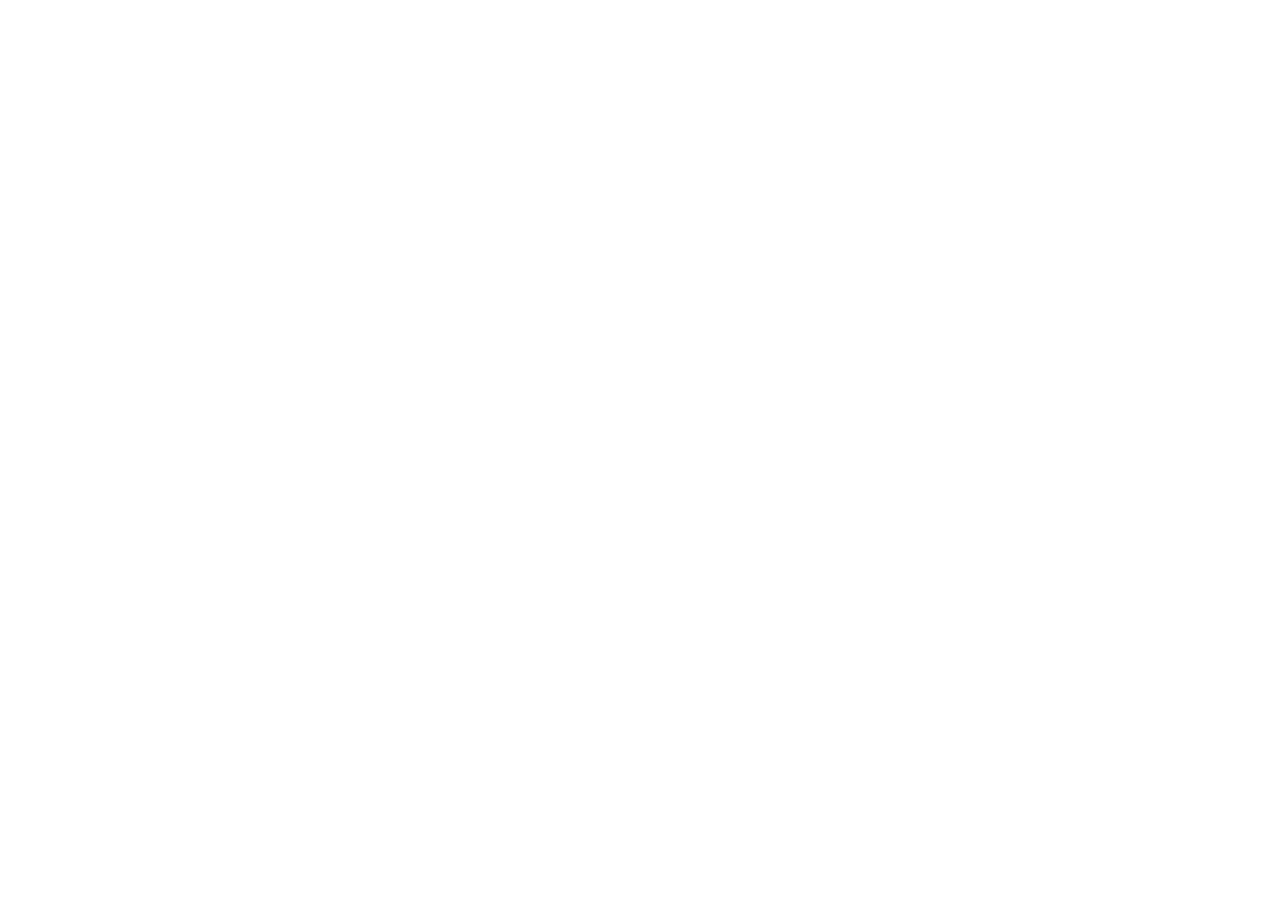
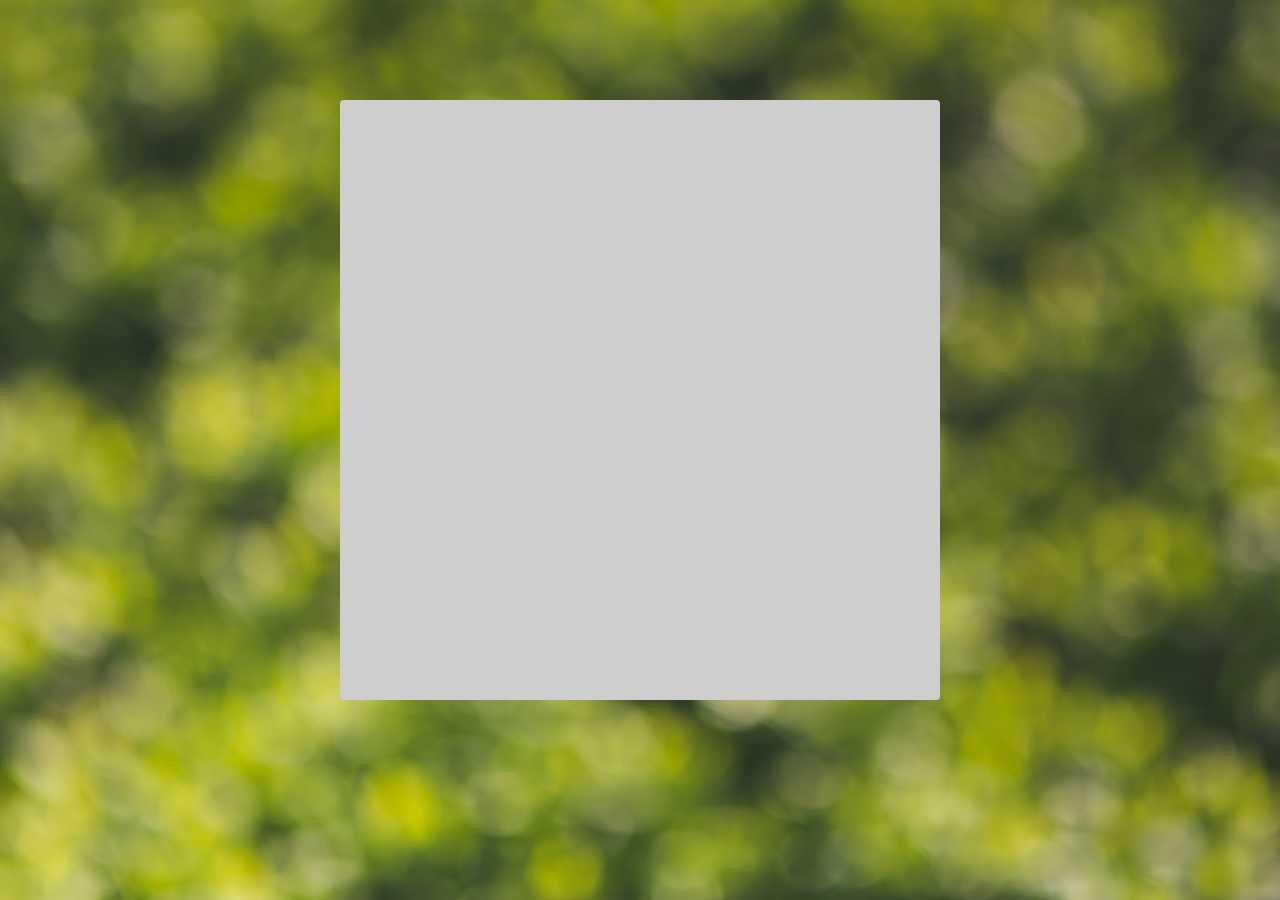
Before and after one commit to jmaldia/fend-memory-game-project-2, a plain HTML site: page index.html in a window 1280 px wide. Before the commit the page ends 800 px from the top, so only its background shows below. Drawn offline with Linux system fonts and the light colour scheme; files that its build step writes are made by us from their sources; files whose address does not match are found by name.

Commit message:
Adds background image and card container

```diff
--- a/css/style.css
+++ b/css/style.css
@@ -0,0 +1,21 @@
+* {
+    margin: 0;
+    padding: 0;
+    box-sizing: border-box;
+}
+
+body {
+    height: 100vh;
+    width: 100%;
+    background-image: url(../img/green-background.jpg);
+    background-size: cover;
+    background-repeat: no-repeat;
+}
+
+.container {
+    margin: 100px auto;
+    border-radius: 4px;
+    height: 600px;
+    width: 600px;
+    background-color: #cecece;
+}
--- a/index.html
+++ b/index.html
@@ -4,7 +4,7 @@
 	<meta charset=utf-8>
 	<meta name="viewport" content="width=device-width, initial-scale=1.0">
 	<title>> J | </title>
-	<link href="style.css" rel="stylesheet" />
+	<link href="css/style.css" rel="stylesheet" />
 	<!-- Global site tag (gtag.js) - Google Analytics -->
 	<script async src="https://www.googletagmanager.com/gtag/js?id=UA-109181346-1"></script>
 	<script>
@@ -15,7 +15,7 @@
 	</script>
 </head>
 <body>
-
+    <div class="container"></div>
 
 	<script src="app.js" type="text/javascript"></script>
 </body>
```
Also changed, not shown: img/01-sheep.jpeg (added), img/02-monkey.jpeg (added), img/03-cow.jpg (added), img/04-red-panda.jpeg (added), img/05-hedgehog.jpeg (added), img/06-llama.jpeg (added), img/07-giraffe.jpeg (added), img/08-sloth.jpg (added), img/green-background.jpg (added).
